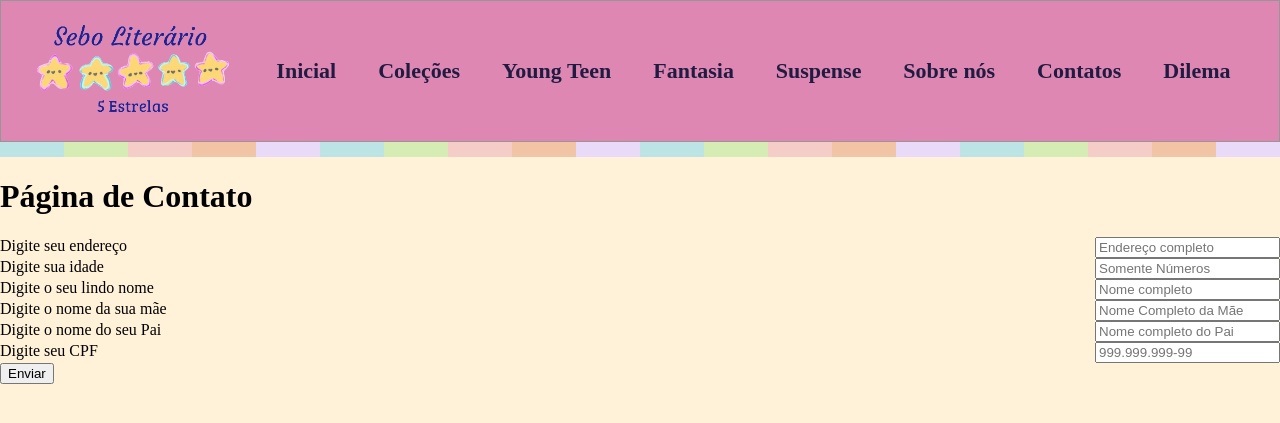
After one commit to RaianeMiranda/Sebo_Fausto, a PHP site: page /contatos.php in a window 1280 px wide. The commit adds this page. Shown: the top 423 px of the page. Run offline with PHP 8.4, Linux system fonts and the light colour scheme; data that the repository does not hold is empty.

Commit message:
adicionando dilema e outras configurações de estrutura

```diff
--- a/assets/css/estilo.css
+++ b/assets/css/estilo.css
@@ -79,6 +79,13 @@ a {
     margin-bottom: 25px;
 }
 
+.form_control{
+    display: flex;
+    justify-content: space-between;
+    text-align: left;
+    flex-direction: row;
+}
+
 .foto {
     text-align: center;
     margin: 0 auto;
--- /dev/null
+++ b/contatos.php
@@ -0,0 +1,49 @@
+<?php
+$titulo = "Página ||Contatos";
+include "header.php";
+
+/*echo $_POST['nome'];
+echo $_POST['idade'];
+echo $_POST['endereco'];
+echo $_POST['mae'];
+echo $_POST['pai'];
+echo $_POST['cpf'];*/
+
+if(!empty($_POST)){
+print_r($_POST);
+}
+
+?>
+
+<div class="container"></div>
+<h1>Página de Contato</h1>
+
+<div class="container_control">
+    <form action="" method="post">
+        <div class="form_control">
+            <label for="campo_endereco">Digite seu endereço</label>
+            <input id="campo_endereco" type="text" name="endereco" placeholder="Endereço completo">
+        </div>
+        <div class="form_control">
+            <label for="campo_idade">Digite sua idade</label>
+            <input id="campo_idade" type="text" name="idade" placeholder="Somente Números">
+        </div>
+        <div class="form_control">
+            <label for="campo_nome">Digite o seu lindo nome</label>
+            <input id="campo_nome" type="text" name="nome" placeholder="Nome completo">
+        </div>
+        <div class="form_control">
+            <label for="campo_mae">Digite o nome da sua mãe</label>
+            <input id="campo_mae" type="text" name="mae" placeholder="Nome Completo da Mãe">
+        </div>
+        <div class="form_control">
+            <label for="campo_pai">Digite o nome do seu Pai</label>
+            <input id="campo_pai" type="text" name="pai" placeholder="Nome completo do Pai">
+        </div>
+        <div class="form_control">
+            <label for="campo_cpf">Digite seu CPF</label>
+            <input id="campo_cpf" type="text" name="cpf" placeholder="999.999.999-99">
+        </div>
+        <input type="submit" value="Enviar">
+</div>
+</form>
--- a/nav.php
+++ b/nav.php
@@ -7,6 +7,8 @@
         <li><a class="nav" href="fantasia.php">Fantasia</a></li>
         <li><a class="nav" href="suspense.php">Suspense</a></li>
         <li><a class="nav" href="sobre.php">Sobre nós</a></li>
+        <li><a class="nav" href="contatos.php">Contatos</a></li>
+        <li><a class="nav" href="dilema.php">Dilema</a></li>
     </ul>
     <hr class="linha">
 </nav>
--- a/sobre.php
+++ b/sobre.php
@@ -4,7 +4,7 @@ include "header.php";
 ?>
 
 <div class="container">
-<h1 class="titulo">Sobre nós</h1>
+    <h1 class="titulo">Sobre nós</h1>
 </div>
 
 <?php
```
Also changed, not shown: colecao.php (+31 -11 lines), dilema.php (added, +67 -0 lines), fantasia.php (+40 -16 lines), young.php (+40 -16 lines).
